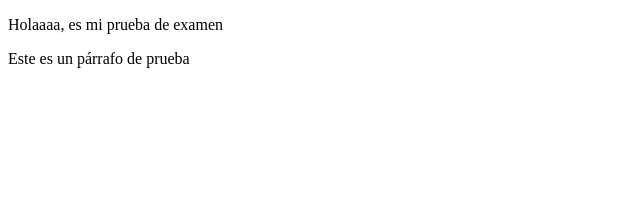
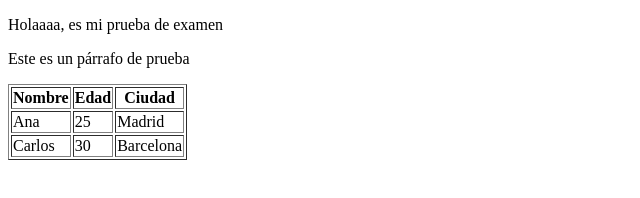
Before and after one commit to Andy-752109/pruueba_git_752109, a plain HTML site: page index.html in a window 1280 px wide. Shown: the whole page, without its empty margins (0-640 px from the left). Drawn offline with Linux system fonts and the light colour scheme.

Commit message:
Tabla index

```diff
--- a/index.html
+++ b/index.html
@@ -9,5 +9,25 @@
     <p>Holaaaa, es mi prueba de examen</p>
 
     <p>Este es un párrafo de prueba</p>
+
+
+
+    <table border="1">
+        <tr>
+            <th>Nombre</th>
+            <th>Edad</th>
+            <th>Ciudad</th>
+        </tr>
+        <tr>
+            <td>Ana</td>
+            <td>25</td>
+            <td>Madrid</td>
+        </tr>
+        <tr>
+            <td>Carlos</td>
+            <td>30</td>
+            <td>Barcelona</td>
+        </tr>
+    </table>
 </body>
 </html>
```
